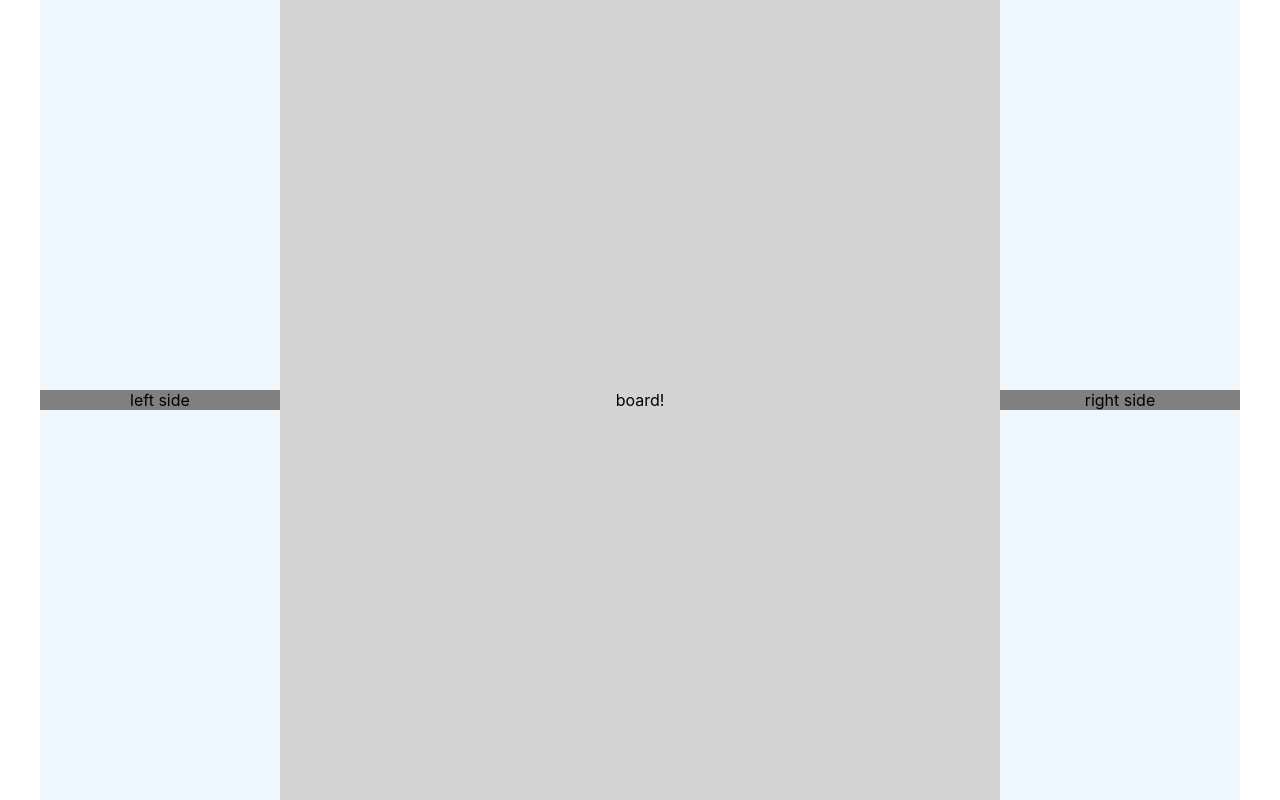
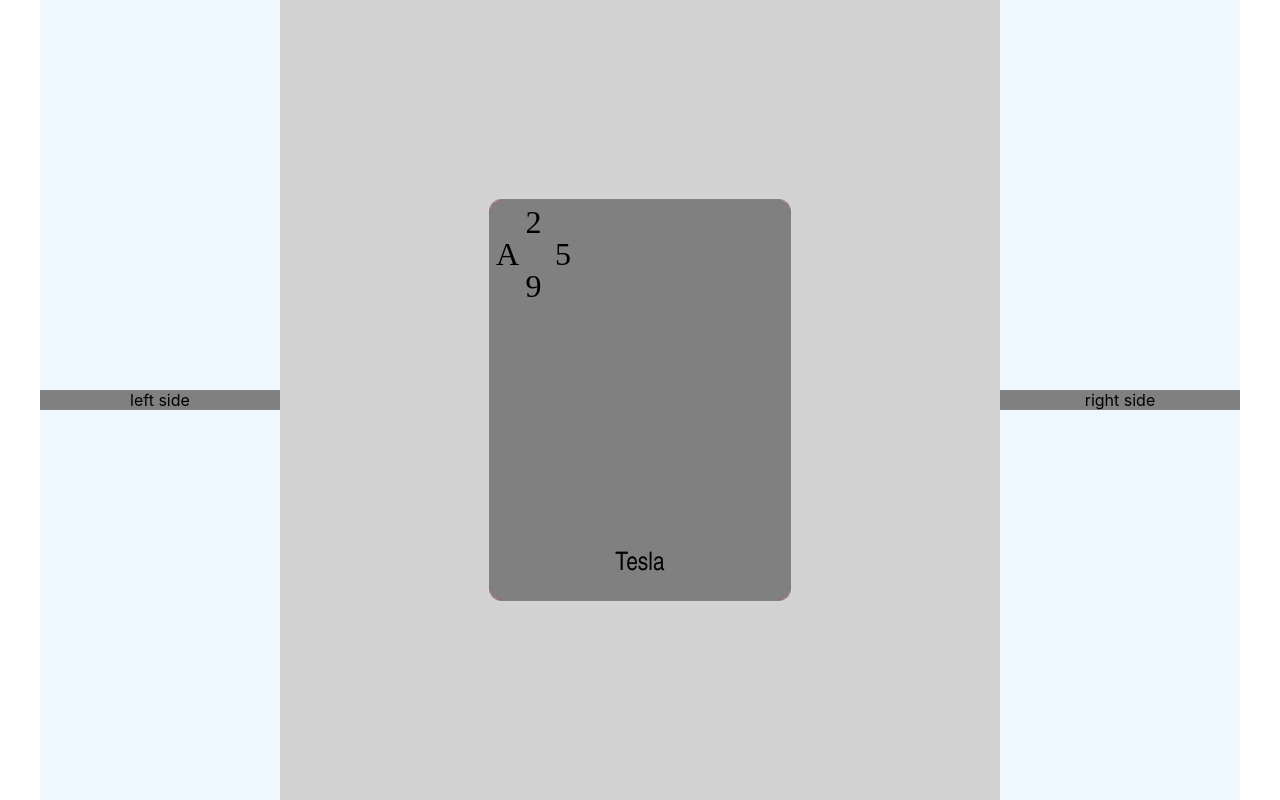
Before and after one commit to WhoSpeaks4Earth/cards, a React (Create React App) app: page / in a window 1280 px wide. Built offline with nearby package versions, Linux system fonts and the light colour scheme.

Commit message:
card and ranks components

```diff
--- a/src/App.tsx
+++ b/src/App.tsx
@@ -1,11 +1,13 @@
 
 
 import { Board } from './components/board/Board';
+import { Card } from './components/card/Card';
+import { ICard } from './models/ICard';
 import { Layout } from './components/layout/Layout';
 import { MainContent } from './components/layout/MainContent';
 import { SidePanel } from './components/layout/SidePanel';
 
-
+const sampleCard: ICard = {title: 'Tesla', ranks: [2,5,9,10]}
 
 function App() {
 
@@ -16,7 +18,8 @@
         </SidePanel>
 
         <MainContent>
-          <Board />
+          {/* <Board /> */}
+          <Card card={sampleCard} />
         </MainContent>
 
 
--- a/src/components/board/Board.tsx
+++ b/src/components/board/Board.tsx
@@ -1,9 +1,10 @@
 
-const board = [[null, null, null], [null, null, null], [null, null, null]];
 
 export const Board = () => {
 
     return (
-        <div> board!</div>
+        <div>
+            board!
+        </div>
     )
 }
--- /dev/null
+++ b/src/components/card/Card.tsx
@@ -0,0 +1,24 @@
+
+
+import { CardRanks } from './CardRanks';
+import { ICard } from '../../models/ICard';
+import './card.css';
+
+export const Card = (props: {card: ICard}) => {
+
+    return (
+        <div className='card'>
+            <div className='back'>
+                <div className='front'>
+                    <div className='header'>
+                        <CardRanks ranks={props.card.ranks} />
+                    </div>
+
+                    <div className='footer'>
+                        <div className='title'>{props.card.title}</div>
+                    </div>
+                </div>
+            </div>
+        </div>
+    )
+}
--- /dev/null
+++ b/src/components/card/CardRanks.tsx
@@ -0,0 +1,21 @@
+import { rank, ranks } from '../../models/ICard';
+import './card.css';
+
+
+export const CardRanks = (props: {ranks: ranks}) => {
+
+    const getRankDisplay = (rank: rank) => {
+        return rank === 10 ? 'A' : rank;
+    }
+
+    return (
+        <div className='ranks'>
+            <div>{getRankDisplay(props.ranks[0])}</div>
+            <div>
+                <div>{getRankDisplay(props.ranks[3])}</div>
+                <div>{getRankDisplay(props.ranks[1])}</div>
+            </div>
+            <div>{getRankDisplay(props.ranks[2])}</div>
+        </div>
+    )
+}
--- /dev/null
+++ b/src/components/card/card.css
@@ -0,0 +1,69 @@
+
+
+.card {
+    border: 1px solid gray;
+    border-radius: 12px;
+
+    height: 400px;
+    width: 300px;
+    font-size: 32px;
+    font-family: fantasy;
+}
+
+.back {
+    border-radius: inherit;
+    height: 100%;
+    width: 100%;
+    background-color: red;
+}
+
+.front {
+    display: flex;
+    flex-direction: column;
+    justify-content: space-between;
+    border-radius: inherit;
+    height: 100%;
+    width: 100%;
+    background-color: gray;
+    opacity: 1; /* set to 0 to show "back" of card */
+}
+
+
+.header {
+    display: flex;
+    justify-content: space-between;
+    align-items: center;
+}
+
+.footer {
+    display: flex;
+    justify-content: space-evenly;
+    align-items: center;
+}
+
+.title {
+    font-family: 'Franklin Gothic Lighter', 'Arial Narrow', Arial, sans-serif;
+    font-size: .8em;
+    font-weight: lighter;
+    margin: .8em;
+}
+
+
+.ranks {
+    display: flex;
+    flex-direction: column;
+    align-items: center;
+    width: 25%;
+    font-family: cursive;
+    font-size: 1em;
+    font-weight: normal;
+    padding: 6px;
+}
+.ranks > div {
+    line-height: 1em;
+}
+.ranks > div:nth-child(2) {
+    display: flex;
+    justify-content: space-between;
+    width: 100%;
+}
--- /dev/null
+++ b/src/models/ICard.ts
@@ -0,0 +1,8 @@
+
+export type rank = 0 | 1 | 2 | 3 | 4 | 5 | 6 | 7 | 8 | 9 | 10;
+export type ranks = [rank, rank, rank, rank];
+
+export interface ICard {
+    title: string,
+    ranks: [rank, rank, rank, rank]
+}
```
Also changed, not shown: src/components/board/BoardCell.tsx (added, +8 -0 lines).
